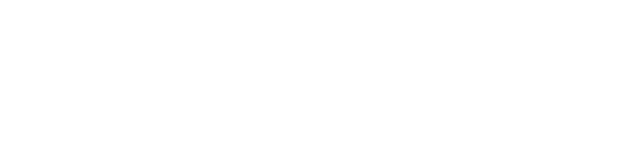
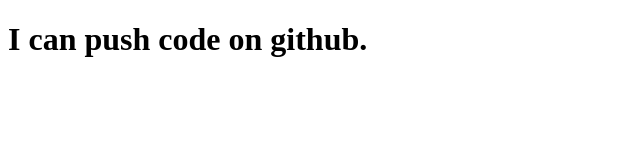
Before and after one commit to Nurmohammad62/my-first-repo, a plain HTML site: page index.html in a window 1280 px wide. Shown: the whole page, without its empty margins (0-640 px from the left). Drawn offline with Linux system fonts and the light colour scheme.

Commit message:
added header

```diff
--- a/index.html
+++ b/index.html
@@ -4,9 +4,9 @@
     <meta charset="UTF-8">
     <meta http-equiv="X-UA-Compatible" content="IE=edge">
     <meta name="viewport" content="width=device-width, initial-scale=1.0">
-    <title>My first repo in github</title>
+    <title>My first github repo</title>
 </head>
 <body>
-
+    <h1>I can push code on github.</h1>
 </body>
 </html>
```
